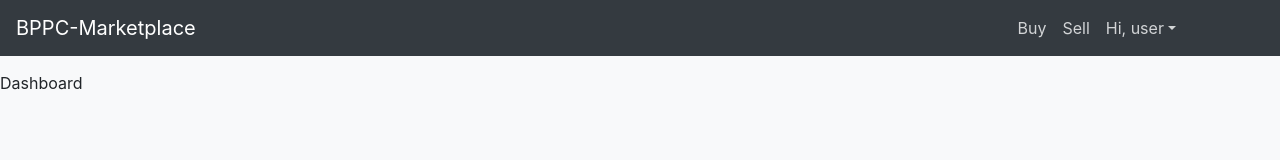
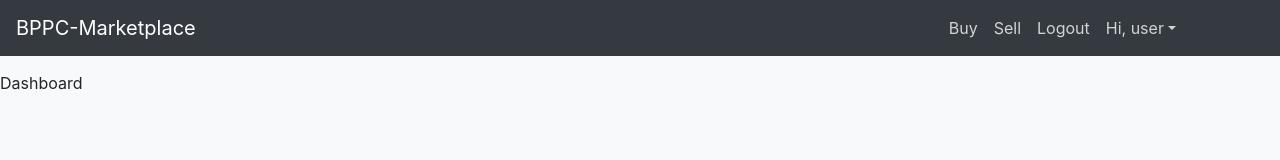
Before and after one commit to dvm-bitspilani/bppc-marketplace, a React (Create React App) app: page /dashboard in a window 1280 px wide. Shown: the top 160 px of the page. Built offline with nearby package versions, Linux system fonts and the light colour scheme.

Commit message:
adding logout button

```diff
--- a/src/App.js
+++ b/src/App.js
@@ -9,15 +9,9 @@ import Buy from "./components/Buy/Buy";
 import Sell from "./views/sell";
 import NextSell from "./views/NextSell";
 import DetailsCollectionForm from "./views/detailCollection";
+import DashboardLinks from "./components/DashboardLinks/DashboardLinks";
 
-import {
-  NavItem,
-  NavLink,
-  Dropdown,
-  DropdownItem,
-  DropdownToggle,
-  DropdownMenu
-} from "reactstrap";
+import { NavItem, NavLink } from "reactstrap";
 import styles from "./css-modules/header.module.css";
 
 function HomepageLinks() {
@@ -36,52 +30,6 @@ function HomepageLinks() {
       </NavItem>
     </div>
   );
-}
-class DashboardLinks extends React.Component {
-  constructor(props) {
-    super(props);
-
-    this.toggle = this.toggle.bind(this);
-    this.state = {
-      dropdownOpen: false
-    };
-  }
-
-  toggle() {
-    this.setState({
-      dropdownOpen: !this.state.dropdownOpen
-    });
-  }
-
-  render() {
-    return (
-      <div className={styles.linkContainer}>
-        <NavItem>
-          <NavLink href="/buy" className={styles.link}>
-            {" "}
-            Buy
-          </NavLink>
-        </NavItem>
-        <NavItem>
-          <NavLink href="/sell" className={styles.link}>
-            Sell
-          </NavLink>
-        </NavItem>
-        <Dropdown nav isOpen={this.state.dropdownOpen} toggle={this.toggle}>
-          <DropdownToggle nav caret className={styles.dropdown}>
-            Hi, user
-          </DropdownToggle>
-          <DropdownMenu>
-            <DropdownItem>Status</DropdownItem>
-            {/* <DropdownItem disabled>Selling</DropdownItem> */}
-            <DropdownItem> Notifications</DropdownItem>
-            <DropdownItem divider />
-            <DropdownItem header>settings</DropdownItem>
-          </DropdownMenu>
-        </Dropdown>
-      </div>
-    );
-  }
 }
 
 function App() {
--- /dev/null
+++ b/src/components/DashboardLinks/DashboardLinks.js
@@ -0,0 +1,66 @@
+import React, { Component } from "react";
+
+import styles from "../../css-modules/header.module.css";
+import {
+  NavItem,
+  NavLink,
+  Dropdown,
+  DropdownItem,
+  DropdownToggle,
+  DropdownMenu
+} from "reactstrap";
+
+class DashboardLinks extends Component {
+  constructor(props) {
+    super(props);
+
+    this.toggle = this.toggle.bind(this);
+    this.state = {
+      dropdownOpen: false
+    };
+  }
+
+  toggle() {
+    this.setState({
+      dropdownOpen: !this.state.dropdownOpen
+    });
+  }
+
+  render() {
+    return (
+      <div className={styles.linkContainer}>
+        <NavItem>
+          <NavLink href="/buy" className={styles.link}>
+            {" "}
+            Buy
+          </NavLink>
+        </NavItem>
+        <NavItem>
+          <NavLink href="/sell" className={styles.link}>
+            Sell
+          </NavLink>
+        </NavItem>
+        <NavItem>
+          <NavLink href="/logout" className={styles.link}>
+            {" "}
+            Logout
+          </NavLink>
+        </NavItem>
+        <Dropdown nav isOpen={this.state.dropdownOpen} toggle={this.toggle}>
+          <DropdownToggle nav caret className={styles.dropdown}>
+            Hi, user
+          </DropdownToggle>
+          <DropdownMenu>
+            <DropdownItem>Status</DropdownItem>
+            {/* <DropdownItem disabled>Selling</DropdownItem> */}
+            <DropdownItem> Notifications</DropdownItem>
+            <DropdownItem divider />
+            <DropdownItem header>settings</DropdownItem>
+          </DropdownMenu>
+        </Dropdown>
+      </div>
+    );
+  }
+}
+
+export default DashboardLinks;
```
Also changed, not shown: src/store/actions/auth.js (+0 -20 lines).
